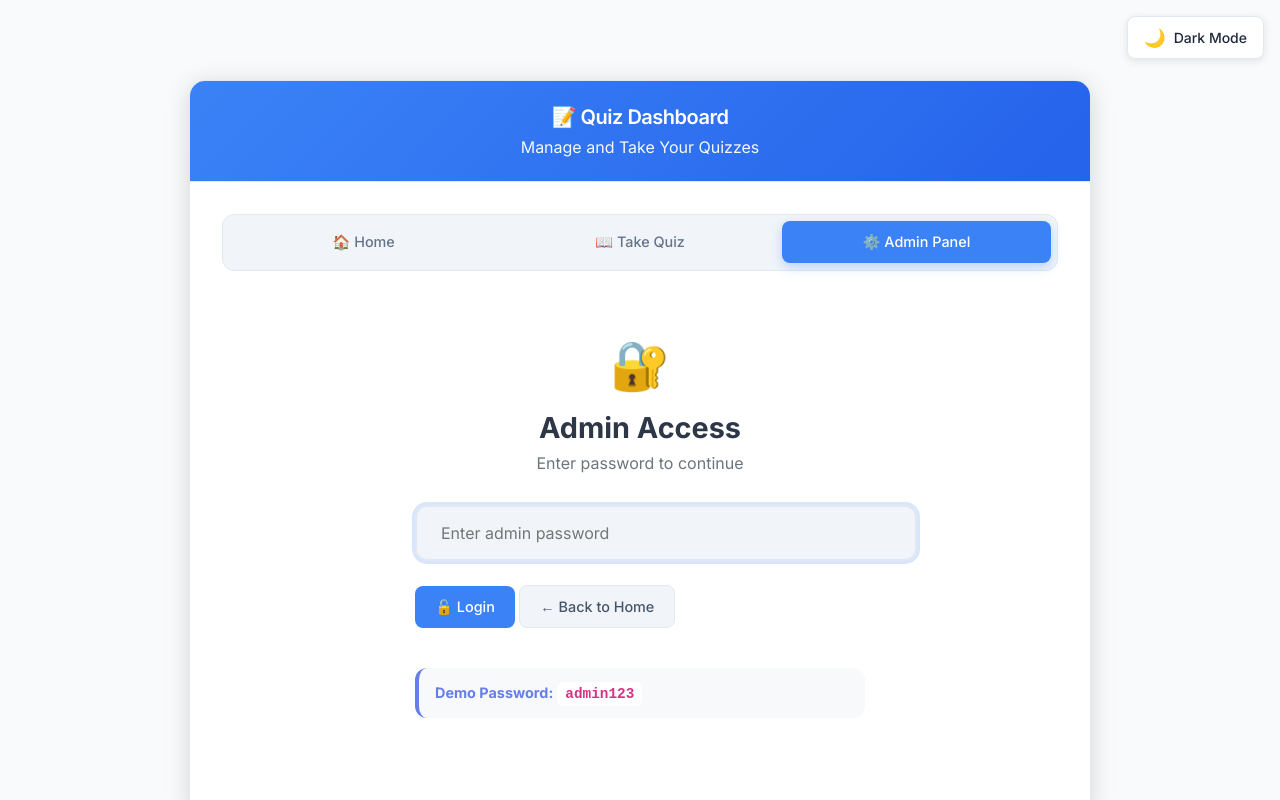
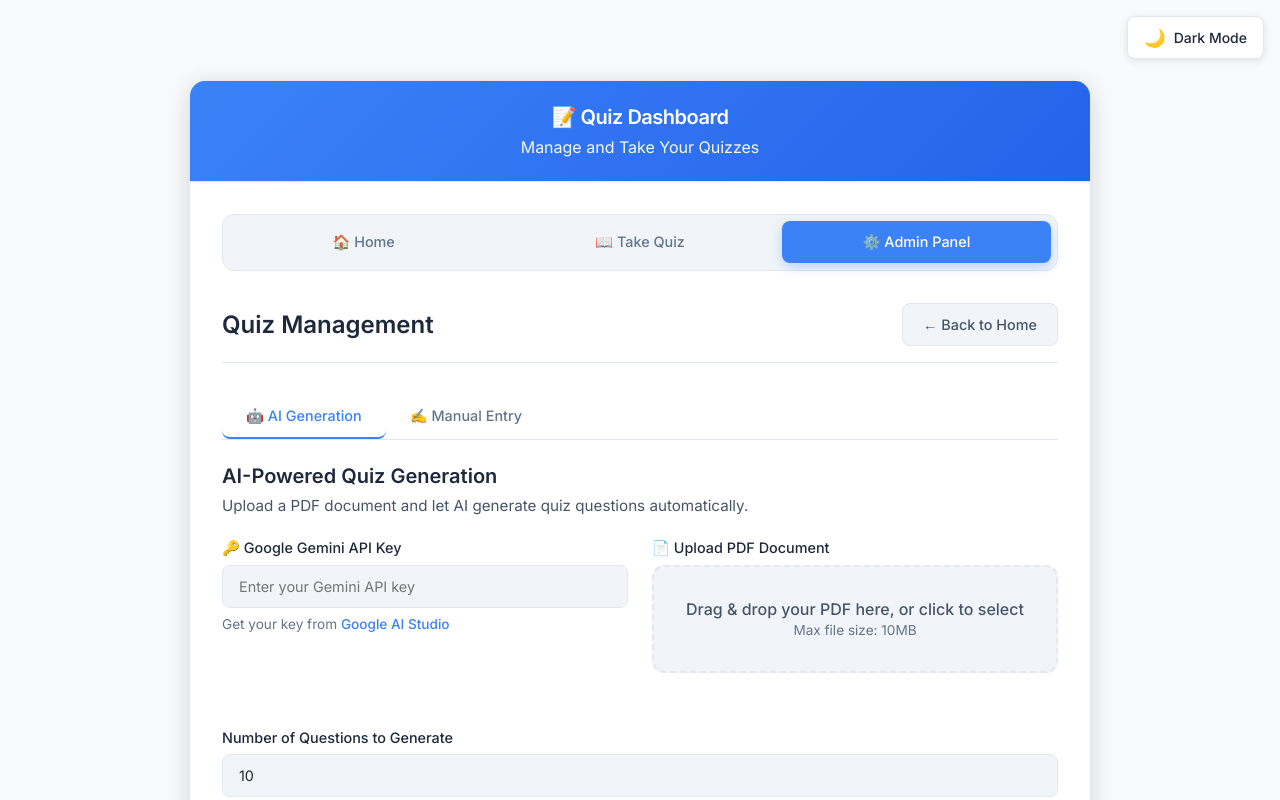
Before and after one commit to shubham4564/quiz-ai-web, a plain HTML site: page index.html in a window 1280 px wide. Both pictures are taken after a click on the button "⚙️ Admin Panel". Shown: the top 800 px of the page. Drawn offline with Linux system fonts and the light colour scheme.

Commit message:
admin panel password removal

```diff
--- a/dashboard.js
+++ b/dashboard.js
@@ -49,32 +49,12 @@ document.addEventListener('DOMContentLoaded', () => {
     })();
 
     // ============================================
-    // ADMIN STATE & HELPERS
+    // ADMIN (Password removed)
     // ============================================
-    const adminLoginSection = document.getElementById('admin-login');
     const adminContentSection = document.getElementById('admin-content');
-    const adminPasswordInput = document.getElementById('admin-password');
-    const loginError = document.getElementById('login-error');
-    let isAdminAuthenticated = false;
-
-    function setAdminAuthState(authenticated) {
-        isAdminAuthenticated = authenticated;
-
-        if (!adminLoginSection || !adminContentSection) return;
-
-        if (authenticated) {
-            adminLoginSection.style.display = 'none';
+    function ensureAdminVisible() {
+        if (adminContentSection) {
             adminContentSection.style.display = 'block';
-            if (adminPasswordInput) adminPasswordInput.value = '';
-            if (loginError) loginError.style.display = 'none';
-        } else {
-            adminLoginSection.style.display = 'block';
-            adminContentSection.style.display = 'none';
-            if (adminPasswordInput) {
-                adminPasswordInput.value = '';
-                adminPasswordInput.focus();
-            }
-            if (loginError) loginError.style.display = 'none';
         }
     }
 
@@ -95,13 +75,9 @@ document.addEventListener('DOMContentLoaded', () => {
             initQuiz();
         }
 
-        // If switching to admin view, ensure login screen is shown
+        // If switching to admin view just show content directly
         if (viewName === 'admin') {
-            if (isAdminAuthenticated) {
-                setAdminAuthState(true);
-            } else {
-                setAdminAuthState(false);
-            }
+            ensureAdminVisible();
         }
     }
 
@@ -123,47 +99,7 @@ document.addEventListener('DOMContentLoaded', () => {
         });
     });
 
-    // ============================================
-    // ADMIN PASSWORD PROTECTION
-    // ============================================
-    const ADMIN_PASSWORD = 'admin123'; // In production, this should be server-side
-
-    function attemptAdminLogin() {
-        if (!adminPasswordInput) return;
-
-        if (adminPasswordInput.value.trim() === ADMIN_PASSWORD) {
-            setAdminAuthState(true);
-        } else {
-            setAdminAuthState(false);
-            if (loginError) {
-                loginError.textContent = '❌ Incorrect password. Please try again.';
-                loginError.style.display = 'block';
-            }
-        }
-    }
-
-    const loginBtn = document.getElementById('login-btn');
-    if (loginBtn) {
-        loginBtn.addEventListener('click', attemptAdminLogin);
-    }
-
-    if (adminPasswordInput) {
-        adminPasswordInput.addEventListener('keydown', (event) => {
-            if (event.key === 'Enter') {
-                event.preventDefault();
-                attemptAdminLogin();
-            }
-        });
-    }
-
-    const logoutBtn = document.getElementById('logout-btn');
-    if (logoutBtn) {
-        logoutBtn.addEventListener('click', () => {
-            setAdminAuthState(false);
-            switchView('home');
-        });
-    }
-
+    // Remove obsolete password/login logic; only provide back-to-home navigation
     const adminBackToHomeBtn = document.getElementById('admin-back-to-home');
     if (adminBackToHomeBtn) {
         adminBackToHomeBtn.addEventListener('click', () => switchView('home'));
--- a/index.html
+++ b/index.html
@@ -63,44 +63,12 @@
                 </div>
             </div>
 
-            <!-- Admin View -->
+            <!-- Admin View (Password removed) -->
             <div id="admin-view" class="view">
-                <!-- Password Protection -->
-                <div id="admin-login" class="admin-login">
-                    <div style="text-align: center; margin-bottom: 2rem;">
-                        <div style="font-size: 3rem; margin-bottom: 1rem;">🔐</div>
-                        <h2 style="color: #2d3748; margin: 0; font-size: 1.8rem; font-weight: 700;">Admin Access</h2>
-                        <p style="color: #6c757d; margin: 0.5rem 0 0 0;">Enter password to continue</p>
-                    </div>
-                    <div style="margin-bottom: 1.5rem;">
-                        <input
-                            type="password"
-                            id="admin-password"
-                            placeholder="Enter admin password"
-                            style="width: 100%; padding: 1rem 1.5rem; border: 2px solid #e2e8f0; border-radius: 12px; font-size: 1rem; font-family: 'Inter', sans-serif; transition: all 0.3s ease;"
-                        >
-                        <div id="login-error" style="color: #dc3545; margin-top: 0.5rem; font-size: 0.9rem; display: none; font-weight: 500;"></div>
-                    </div>
-                    <button id="login-btn" style="margin-bottom: 0.5rem;">
-                        🔓 Login
-                    </button>
-                    <button class="btn-secondary" id="admin-back-to-home">
-                        ← Back to Home
-                    </button>
-                    <div style="margin-top: 2rem; padding: 1rem; background: #f8f9fa; border-radius: 12px; border-left: 4px solid #667eea;">
-                        <p style="margin: 0; font-size: 0.9rem; color: #6c757d;">
-                            <strong style="color: #667eea;">Demo Password:</strong> <code style="background: white; padding: 4px 8px; border-radius: 6px; color: #d63384; font-weight: 600;">admin123</code>
-                        </p>
-                    </div>
-                </div>
-
-                <!-- Admin Panel Content (Hidden until logged in) -->
-                <div id="admin-content" class="admin-content" style="display: none;">
+                <div id="admin-content" class="admin-content" style="display: block;">
                     <div style="display: flex; justify-content: space-between; align-items: center; margin-bottom: 2rem; padding-bottom: 1rem; border-bottom: 1px solid var(--border-color);">
                         <h2 style="color: var(--text-primary); margin: 0; font-weight: 600; font-size: 1.5rem;">Quiz Management</h2>
-                        <button id="logout-btn" class="btn-danger">
-                            🚪 Logout
-                        </button>
+                        <button id="admin-back-to-home" class="btn-secondary">← Back to Home</button>
                     </div>
 
                     <!-- Tab Navigation -->
```
